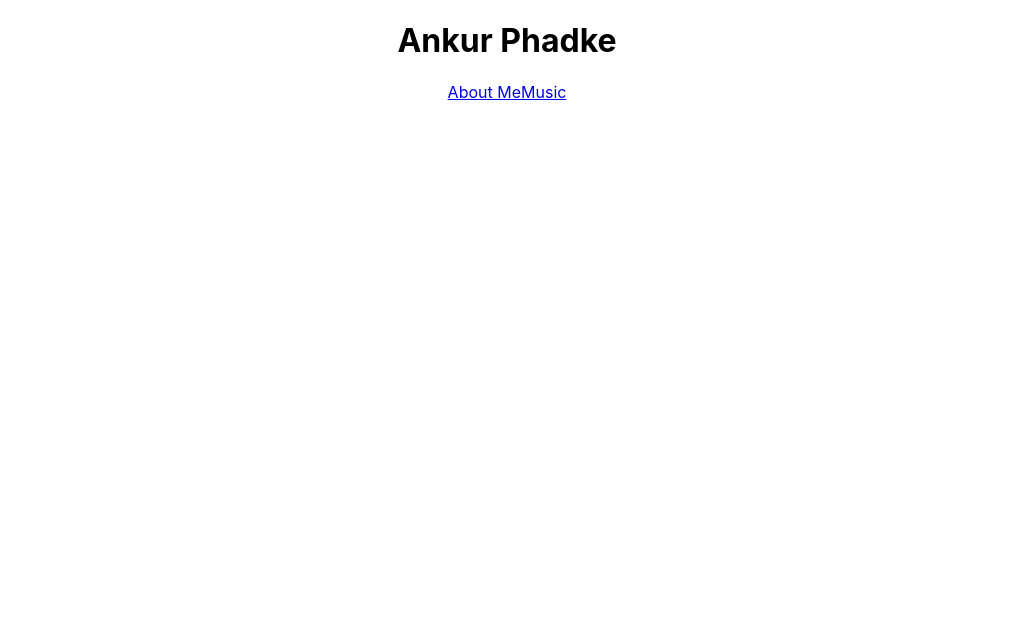
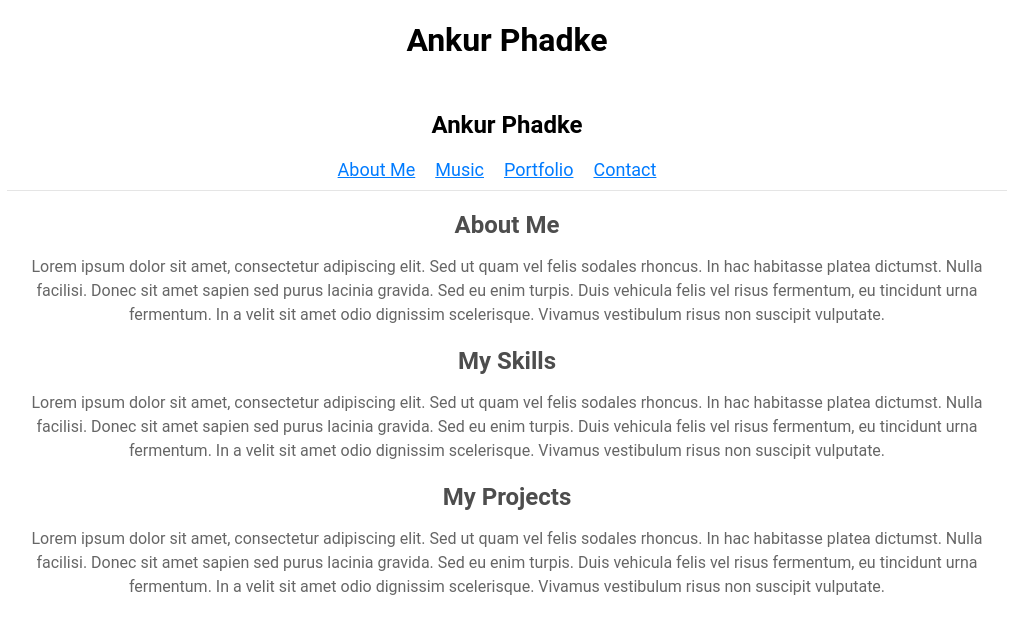
Before and after one commit to ankurphadke/my-website, a React (Create React App) app: page / in a window 1280 px wide. Shown: the top 634 px of the page, without its empty margins (133-1146 px from the left). Built offline with nearby package versions, Linux system fonts and the light colour scheme.

Commit message:
Unscrapped version

```diff
--- a/src/App.css
+++ b/src/App.css
@@ -1,4 +1,8 @@
 .App {
+  font-family: 'Roboto', sans-serif;
+  max-width: 1000px;
+  margin-left: auto;
+  margin-right: auto;
   text-align: center;
 }
 
--- a/src/App.js
+++ b/src/App.js
@@ -3,14 +3,14 @@ import './App.css';
 import { BrowserView } from "react-device-detect";
 
 import CompNavbar from './components/Navbar';
+import CompWelcome from './components/Welcome';
 
 function App() {
   return (
     <div className="App">
       <h1 className="Name">Ankur Phadke</h1>
-      <BrowserView>
-        <CompNavbar />
-      </BrowserView>
+      <CompNavbar />
+      <CompWelcome />
 
     </div>
   );
--- a/src/components/Navbar.css
+++ b/src/components/Navbar.css
@@ -0,0 +1,21 @@
+.Navbar {
+  background-color: #ffffff;
+  border-bottom: 1px solid #e5e5e5;
+  padding: 10px 20px;
+}
+
+.brand {
+  color: #333333;
+  font-size: 24px;
+  font-weight: bold;
+}
+
+.Navbar a {
+  color: #007bff;
+  font-size: 18px;
+  margin-right: 20px;
+}
+
+.Navbar a:hover {
+  color: #0056b3;
+}
--- a/src/components/Navbar.js
+++ b/src/components/Navbar.js
@@ -1,16 +1,18 @@
 import './Navbar.css';
-
-import { Nav, Navbar } from 'react-bootstrap'
+import { Nav, Navbar } from 'react-bootstrap';
 
 function CompNavbar() {
   return (
-    <Navbar>
-        <Nav className="Navbar">
-            <Nav.Link href="">About Me</Nav.Link>
-            <Nav.Link href="">Music</Nav.Link>
-        </Nav>
+    <Navbar className="Navbar">
+      <h1 className="Name">Ankur Phadke</h1>
+      <Nav id="basic-navbar-nav">
+        <Nav.Link href="/about">About Me</Nav.Link>
+        <Nav.Link href="/music">Music</Nav.Link>
+        <Nav.Link href="/portfolio">Portfolio</Nav.Link>
+        <Nav.Link href="/contact">Contact</Nav.Link>
+      </Nav>
     </Navbar>
-  )
+  );
 }
 
 export default CompNavbar;
--- /dev/null
+++ b/src/components/Welcome.css
@@ -0,0 +1,16 @@
+.Welcome {
+  margin: 20px;
+}
+
+.Welcome h2 {
+  color: #4d4d4d;
+  font-size: 24px;
+  margin-bottom: 10px;
+}
+
+.Welcome p {
+  color: #666666;
+  font-size: 16px;
+  line-height: 1.5;
+  margin-bottom: 15px;
+}
--- /dev/null
+++ b/src/components/Welcome.js
@@ -0,0 +1,22 @@
+import './Welcome.css';
+
+function CompWelcome() {
+  return (
+    <div className="Welcome">
+      <h2>About Me</h2>
+      <p>
+        Lorem ipsum dolor sit amet, consectetur adipiscing elit. Sed ut quam vel felis sodales rhoncus. In hac habitasse platea dictumst. Nulla facilisi. Donec sit amet sapien sed purus lacinia gravida. Sed eu enim turpis. Duis vehicula felis vel risus fermentum, eu tincidunt urna fermentum. In a velit sit amet odio dignissim scelerisque. Vivamus vestibulum risus non suscipit vulputate.
+      </p>
+      <h2>My Skills</h2>
+      <p>
+        Lorem ipsum dolor sit amet, consectetur adipiscing elit. Sed ut quam vel felis sodales rhoncus. In hac habitasse platea dictumst. Nulla facilisi. Donec sit amet sapien sed purus lacinia gravida. Sed eu enim turpis. Duis vehicula felis vel risus fermentum, eu tincidunt urna fermentum. In a velit sit amet odio dignissim scelerisque. Vivamus vestibulum risus non suscipit vulputate.
+      </p>
+      <h2>My Projects</h2>
+      <p>
+        Lorem ipsum dolor sit amet, consectetur adipiscing elit. Sed ut quam vel felis sodales rhoncus. In hac habitasse platea dictumst. Nulla facilisi. Donec sit amet sapien sed purus lacinia gravida. Sed eu enim turpis. Duis vehicula felis vel risus fermentum, eu tincidunt urna fermentum. In a velit sit amet odio dignissim scelerisque. Vivamus vestibulum risus non suscipit vulputate.
+      </p>
+    </div>
+  )
+}
+
+export default CompWelcome;
```
